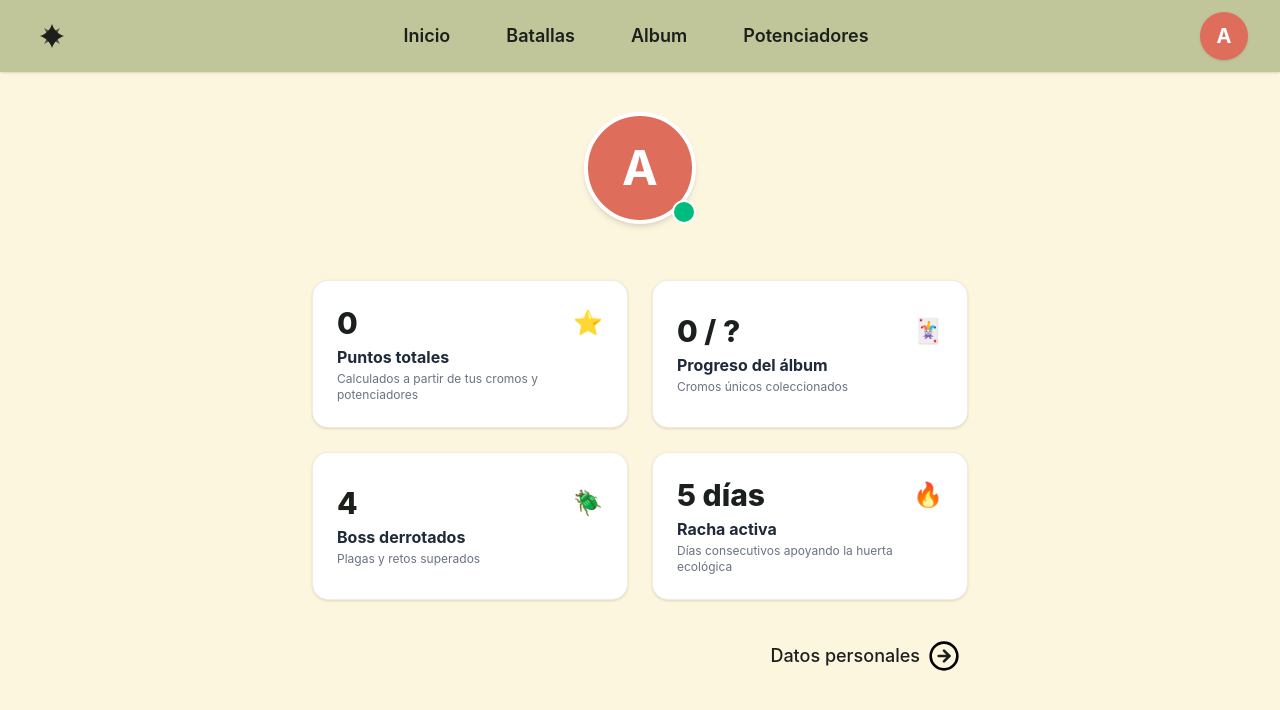
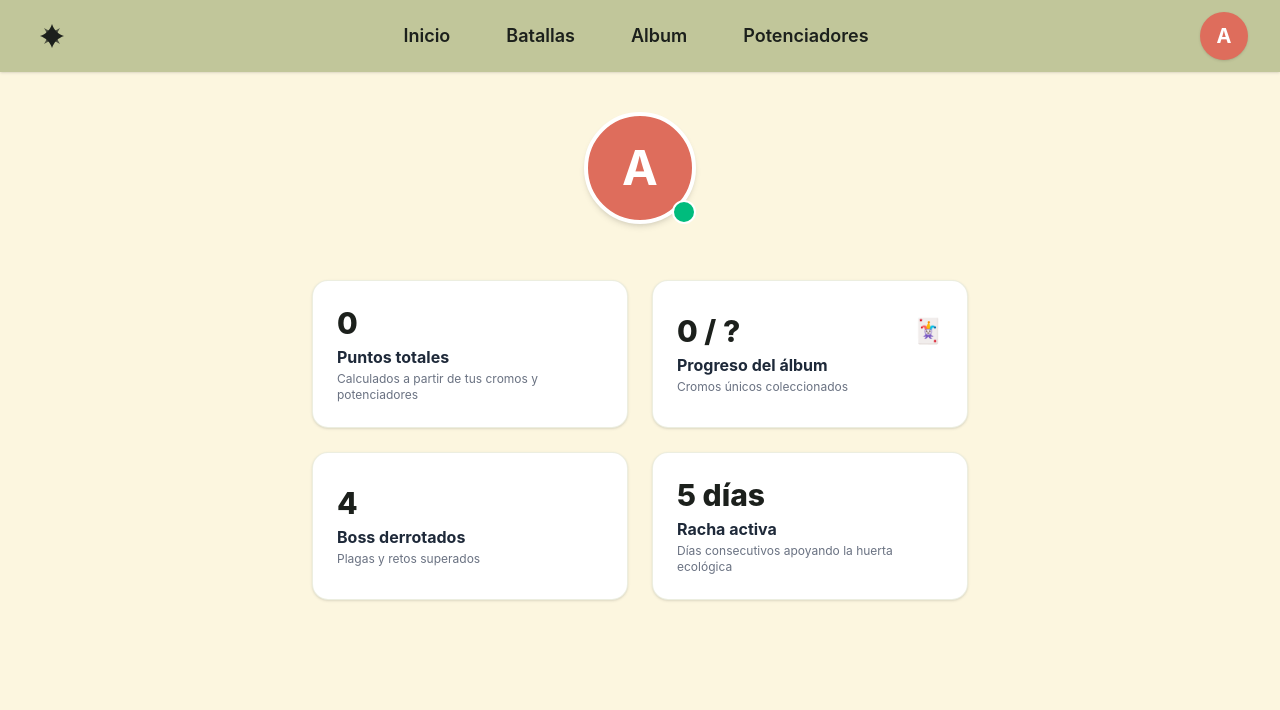
Before and after one commit to rgomarg/Reto-Mentores-CAECV---Technovation, a React (Vite) app in the folder frontend/: page /perfil in a window 1280 px wide. Shown: the top 710 px of the page. Built offline with nearby package versions, Linux system fonts and the light colour scheme; no server answers.

Commit message:
Retoques finales Pt.2

```diff
--- a/frontend/src/pages/ProfileDashboard.tsx
+++ b/frontend/src/pages/ProfileDashboard.tsx
@@ -92,7 +92,7 @@ export default function ProfileDashboard() {
 
         </div>
 
-        {/* Link a Datos Personales (Abajo derecha) */}
+
 
 
       </div>
--- a/frontend/src/pages/Usuario.tsx
+++ b/frontend/src/pages/Usuario.tsx
@@ -96,7 +96,7 @@ export default function Usuario() {
           <div className="bg-white rounded-2xl p-6 shadow-sm border border-[#C1C69A]/30 flex flex-col justify-center transition-transform hover:scale-[1.01]">
             <div className="flex items-center justify-between mb-1">
               <span className="text-3xl font-extrabold text-[#1C201C]">{datosUsuario?.puntuacionUsuario || 0}</span>
-              <span className="text-2xl">⭐</span>
+
             </div>
             <span className="text-base font-bold text-gray-800">Puntos totales</span>
             <span className="text-xs text-gray-500 mt-0.5">Calculados a partir de tus cromos y potenciadores</span>
@@ -120,7 +120,6 @@ export default function Usuario() {
           <div className="bg-white rounded-2xl p-6 shadow-sm border border-[#C1C69A]/30 flex flex-col justify-center transition-transform hover:scale-[1.01]">
             <div className="flex items-center justify-between mb-1">
               <span className="text-3xl font-extrabold text-[#1C201C]">4</span>
-              <span className="text-2xl">🪲</span>
             </div>
             <span className="text-base font-bold text-gray-800">Boss derrotados</span>
             <span className="text-xs text-gray-500 mt-0.5">Plagas y retos superados</span>
@@ -130,22 +129,13 @@ export default function Usuario() {
           <div className="bg-white rounded-2xl p-6 shadow-sm border border-[#C1C69A]/30 flex flex-col justify-center transition-transform hover:scale-[1.01]">
             <div className="flex items-center justify-between mb-1">
               <span className="text-3xl font-extrabold text-[#1C201C]">5 días</span>
-              <span className="text-2xl">🔥</span>
             </div>
             <span className="text-base font-bold text-gray-800">Racha activa</span>
             <span className="text-xs text-gray-500 mt-0.5">Días consecutivos apoyando la huerta ecológica</span>
           </div>
         </div>
 
-        {/* Link a Datos Personales */}
-        <div className="w-full max-w-2xl flex justify-end items-center mt-10 pr-4 cursor-pointer hover:opacity-70 transition-opacity">
-          <span className="text-base sm:text-lg font-medium mr-2">Datos personales</span>
-          <svg className="w-7 h-7 sm:w-8 sm:h-8" viewBox="0 0 24 24" fill="none" stroke="currentColor" strokeWidth="2" strokeLinecap="round" strokeLinejoin="round">
-            <circle cx="12" cy="12" r="10" fill="transparent" stroke="black"/>
-            <path d="M12 16l4-4-4-4" />
-            <path d="M8 12h8" />
-          </svg>
-        </div>
+
 
       </div>
     </div>
```
